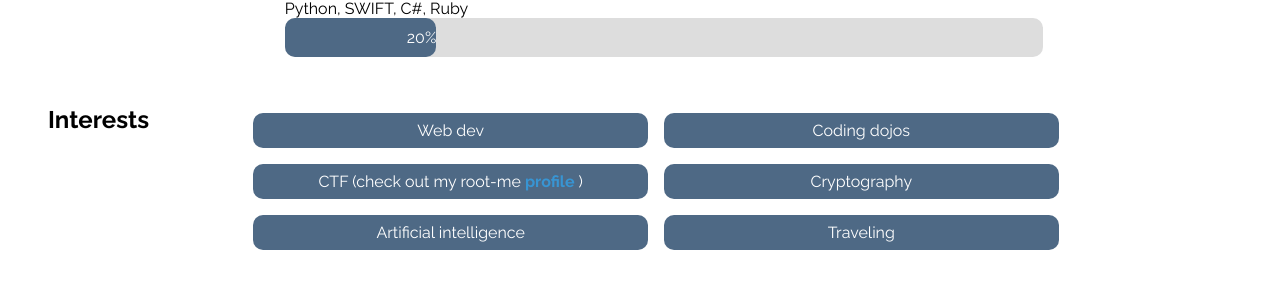
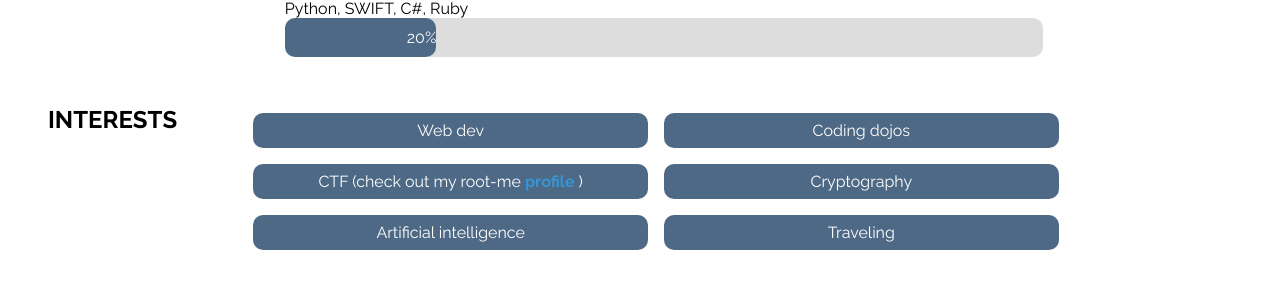
Before and after one commit to richmartins/richmartins.github.io, a Jekyll site: the page built from _pages/index.html, in a window 1280 px wide and 900 px high, scrolled down 1749 px. Shown: the part 511-811 px from the top of the window. Built offline with Jekyll 4.4.1, drawn with Linux system fonts in a browser that asks for light colours; our own code applies the rules of GitHub Pages for plain Markdown files; a style sheet for code colours, icons or effects is not loaded.

Commit message:
[DONE] upper case interest

```diff
--- a/_pages/index.html
+++ b/_pages/index.html
@@ -104,7 +104,7 @@ layout: default
     </div>
 </div>
 <div id="interests-div" class="row">
-    <h2 id="interests" class="title">Interests</h2>
+    <h2 id="interests" class="title">INTERESTS</h2>
     <div class="interests-flex">
         <div class="interests-flex-items">Web dev</div>
         <div class="interests-flex-items">Coding dojos</div>
```
